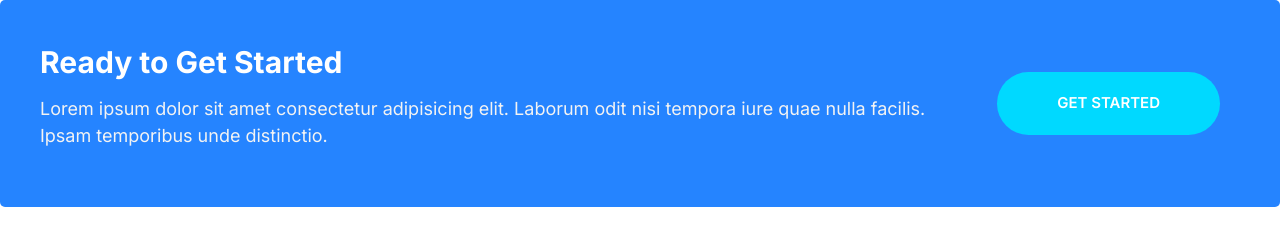
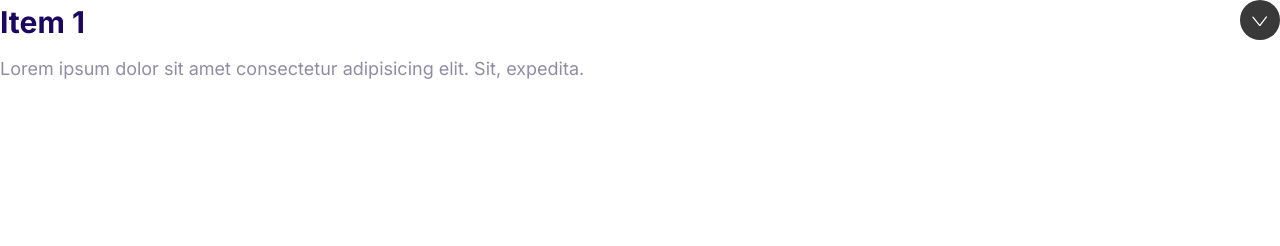
Before and after one commit to catalinus1997/moshify, a plain HTML site: page index.html in a window 1280 px wide. Drawn offline with Linux system fonts and the light colour scheme.

Commit message:
collapsible

```diff
--- a/CSS/index.css
+++ b/CSS/index.css
@@ -539,3 +539,36 @@
     margin: 0 2rem;
   }
 }
+
+/* Collapsibles */
+
+.collapsible__header {
+  display: flex;
+  justify-content: space-between;
+}
+
+.collapsible__heading {
+  margin-top: 0;
+  font-size: 3rem;
+}
+
+.collapsible__chevron {
+  transform: rotate(-90deg);
+  transition: transform 0.3s;
+}
+
+.collapsible__content {
+  max-height: 0;
+  overflow: hidden;
+  transition: all 0.3s;
+  opacity: 0;
+}
+
+.collapsible--expanded .collapsible__chevron {
+  transform: rotate(0);
+}
+
+.collapsible--expanded .collapsible__content {
+  max-height: 100vh;
+  opacity: 1;
+}
--- a/index.html
+++ b/index.html
@@ -15,18 +15,18 @@
     <link rel="stylesheet" href="/CSS/normalize.css" />
   </head>
   <body>
-    <div class="callout callout--primary">
-      <div class="grid grid--1x2">
-        <div class="callout__content">
-          <h2 class="callout__heading">Ready to Get Started</h2>
-          <p>
-            Lorem ipsum dolor sit amet consectetur adipisicing elit. Laborum
-            odit nisi tempora iure quae nulla facilis. Ipsam temporibus unde
-            distinctio.
-          </p>
-        </div>
-        <a href="" class="btn btn--secondary btn--stretched">Get Started</a>
+    <div class="collapsible collapsible--expanded">
+      <header class="collapsible__header">
+        <h2 class="collapsible__heading">Item 1</h2>
+
+        <svg class="icon icon--white collapsible__chevron">
+          <use xlink:href="images/sprite.svg#chevron"></use>
+        </svg>
+      </header>
+      <div class="collapsible__content">
+        Lorem ipsum dolor sit amet consectetur adipisicing elit. Sit, expedita.
       </div>
     </div>
+    <script src="js/main.js"></script>
   </body>
 </html>
--- /dev/null
+++ b/js/main.js
@@ -0,0 +1,6 @@
+const collapsibles = document.querySelectorAll(".collapsible");
+collapsibles.forEach((item) =>
+  item.addEventListener("click", function () {
+    this.classList.toggle("collapsible--expanded");
+  })
+);
```
Also changed, not shown: components/collapsible.html (added, +12 -0 lines).
